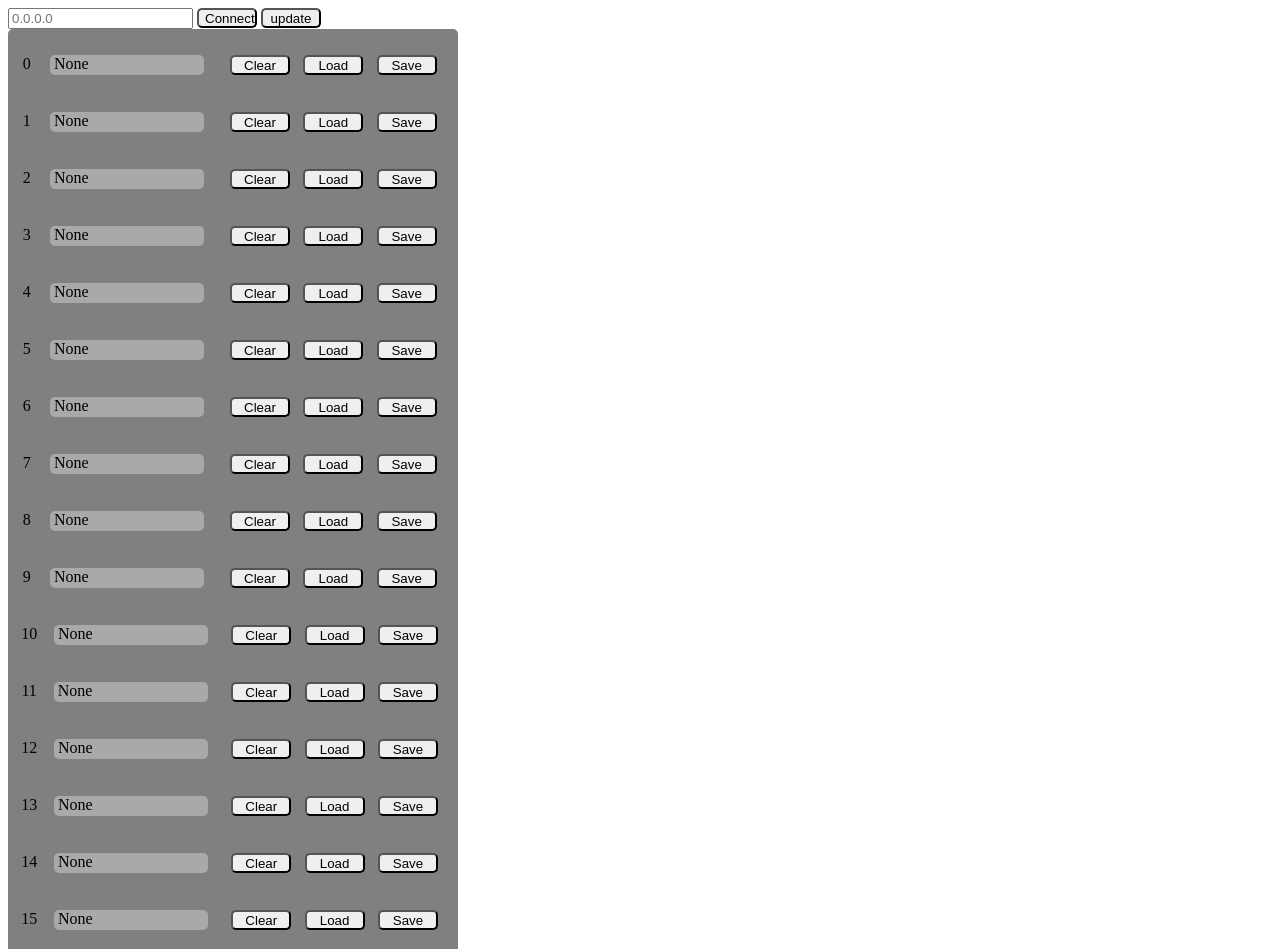
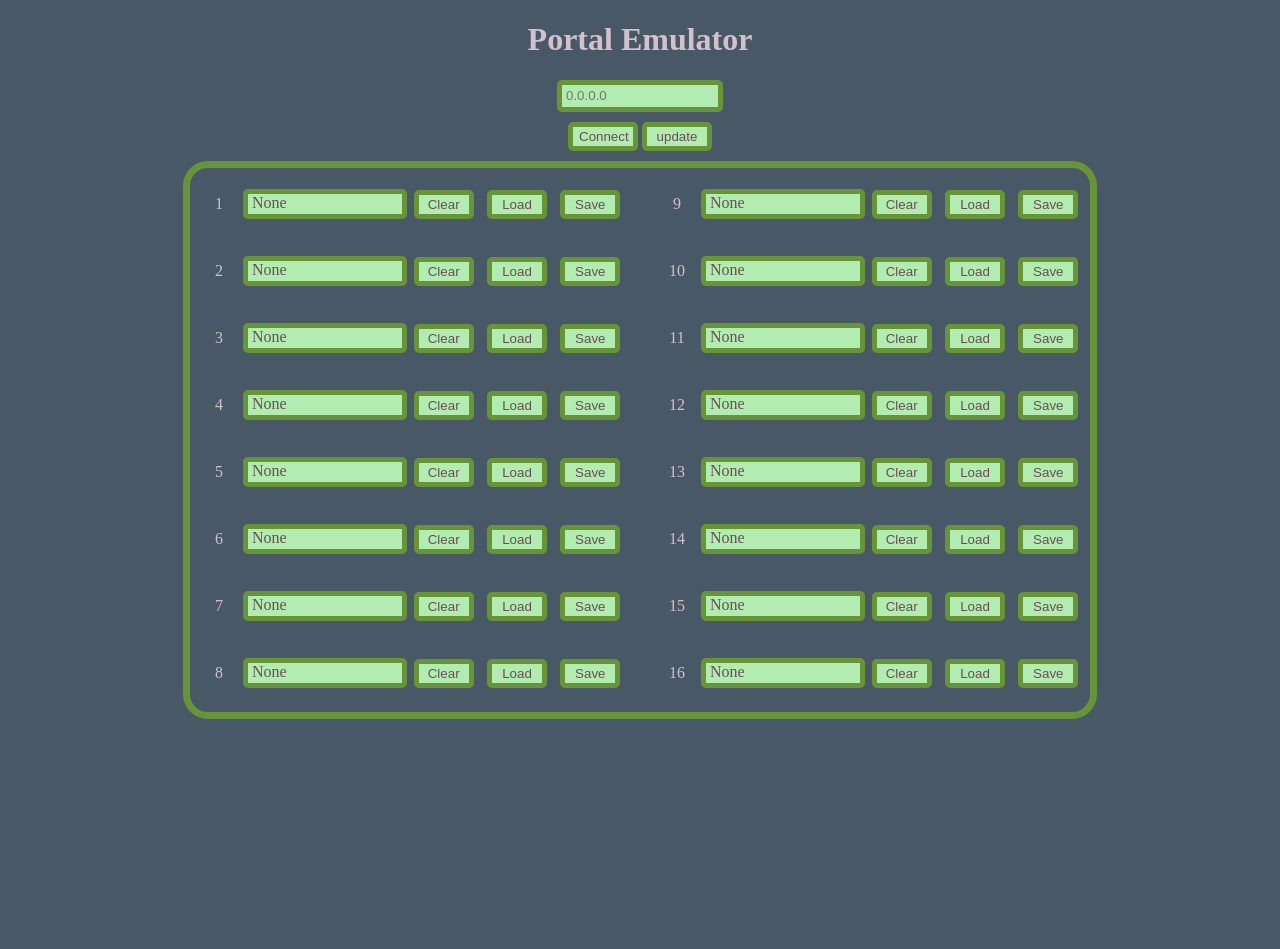
Before and after one commit to pop-emu/portal-interface, an Astro site: page / in a window 1280 px wide. Shown: the top 949 px of the page. After the commit the page ends 800 px from the top, so only its background shows below. Built offline with nearby package versions, Linux system fonts and the light colour scheme; Astro itself is replaced by a stand-in of ours.

Commit message:
Started working on styling

```diff
--- a/src/components/Figure.astro
+++ b/src/components/Figure.astro
@@ -9,11 +9,11 @@ const {index} = Astro.props as Props;
 ---
 
 <div data-index={index} data-id={0} data-variant={0} data-status={0} class="figure">
-	<p>{index}</p>
+	<p class="index">{index + 1}</p>
 	<p class="name">
 		None
 	</p>
-	<div id="buttons">
+	<div class="buttons">
 		<button class="clearBtn">
 			Clear
 		</button>
--- a/src/components/Figure.css
+++ b/src/components/Figure.css
@@ -3,25 +3,37 @@
 	flex-direction: row;
 	justify-content: space-around;
 	row-gap: 10px;
+	margin-top: 5px;
 	margin-left: 5px;
 	margin-right: 5px;
 }
 
-.name {
+.index {
+	color: #D3C0CD;
+	vertical-align: middle;
+	margin: auto;
+}
+
+.name, #address {
 	padding-left:4px;
 	min-height: 20px;
 	width: 150px;
 	max-width: 150px;
 	border-radius: 5px;
-	background-color: darkgray;
+	background-color: #B2ECB1;
+	text-align: left;
+	color: #6b4d57;
+	border-width: 5px;
+	border-style: solid;
+	border-radius: 5px;
+	border-color: #679436;
 }
 
-.figure:not(:first-child) {
-	margin-top: 5px;
-}
-
-.figure:first-child {
-	margin-top: 10px;
+@media (min-width: 920px)
+{
+	.figure[data-index="8"] {
+		padding-top: 5px;
+	}
 }
 
 .figure:last-child {
@@ -30,11 +42,15 @@
 
 button {
 	width: 60px;
-	height: 20px;
+	height: 29.6px;
 	border-radius: 5px;
+	border-width: 5px;
+	border-style: solid;
+	border-color: #679436;
+	background-color: #B2ECB1;
 }
 
-#buttons {
+.buttons {
 	display: flex;
   	justify-content: space-around;
   	align-items: center;
--- a/src/config.ts
+++ b/src/config.ts
@@ -1,2 +1 @@
 export const MAX_FIGURES: number = 16;
-export const DEVICE_URL: string = "http://192.168.178.202"
--- a/src/pages/index.astro
+++ b/src/pages/index.astro
@@ -8,14 +8,19 @@ import "./index.css"
 	<head>
 		<meta charset="utf-8" />
 		<link rel="icon" type="image/svg+xml" href="/favicon.svg" />
-		<meta name="viewport" content="width=device-width" />
+		<meta name="viewport" content="width=device-width, initial-scale=1" />
 		<meta name="generator" content={Astro.generator} />
 		<title>Astro</title>
 	</head>
 	<body>
-		<input type="text" placeholder="0.0.0.0" pattern="^(?:[0-9]{1,3}\.){3}[0-9]{1,3}$" required>
-		<button id="connect">Connect</button>
-		<button id="update">update</button>
+		<div id="topMenu">
+			<h1>Portal Emulator</h1>
+			<input type="text" placeholder="0.0.0.0" pattern="^(?:[0-9]{1,3}\.){3}[0-9]{1,3}$" id="address" required>
+			<div id="buttons">
+				<button id="connect">Connect</button>
+				<button id="update">update</button>
+			</div>
+		</div>
 		<input type="file" id="fileElem" style="display:none" />
 		<div id="figures">
 			{
@@ -28,12 +33,17 @@ import "./index.css"
 </html>
 
 <script>
-	import { DEVICE_URL } from "../config"
 	import figuresList from "../assets/figures.json"
 
 	const connectButton = document.getElementById("connect")! as HTMLElement;
 	const updateButton = document.getElementById("update")! as HTMLElement;
 	const fileInput = document.getElementById("fileElem")! as HTMLElement;
+	const IPInput = document.getElementById("address")! as HTMLInputElement;
+
+	const DEVICE_URL = () => {
+		return `http://${IPInput.value!}`;
+	}
+
 
 	connectButton.onclick = () => {
 		Connect();
@@ -49,7 +59,7 @@ import "./index.css"
 
 		const file = element.files![0];
 
-		const response = await fetch(`${DEVICE_URL}/api/v1/figure/${index}/set`, {method: "POST", body: await file.arrayBuffer()});
+		const response = await fetch(`${DEVICE_URL()}/api/v1/figure/${index}/set`, {method: "POST", body: await file.arrayBuffer()});
 
 		console.log(response);
 
@@ -68,12 +78,12 @@ import "./index.css"
 
 	async function Connect()
 	{
-		let infoResponse = await fetch(DEVICE_URL + "/api/v1/info", {method: "GET"});
+		let infoResponse = await fetch(DEVICE_URL() + "/api/v1/info", {method: "GET"});
 
 		while(!infoResponse.ok)
 		{
 			console.log("retrying...")
-			infoResponse = await fetch(DEVICE_URL + "/api/v1/info", {method: "GET"});
+			infoResponse = await fetch(DEVICE_URL() + "/api/v1/info", {method: "GET"});
 		}
 
 		const info = await infoResponse.json();
@@ -85,7 +95,7 @@ import "./index.css"
 
 	async function UpdateStatus()
 	{
-		const statusResponse = await fetch(DEVICE_URL + "/api/v1/status", {method: "GET"});
+		const statusResponse = await fetch(DEVICE_URL() + "/api/v1/status", {method: "GET"});
 
 		console.log(statusResponse);
 
@@ -136,7 +146,7 @@ import "./index.css"
 
 		const index: number = parseInt(figure.dataset.index!);
 
-		const response = await fetch(`${DEVICE_URL}/api/v1/figure/${index}/clear`, {method: "POST"});
+		const response = await fetch(`${DEVICE_URL()}/api/v1/figure/${index}/clear`, {method: "POST"});
 
 		console.log(response);
 
@@ -151,7 +161,7 @@ import "./index.css"
 
 		const index: number = parseInt(figure.dataset.index!);
 
-		const response = await fetch(`${DEVICE_URL}/api/v1/figure/${index}/get`, {method: "GET"});
+		const response = await fetch(`${DEVICE_URL()}/api/v1/figure/${index}/get`, {method: "GET"});
 
 		console.log(response);
 
--- a/src/pages/index.css
+++ b/src/pages/index.css
@@ -1,7 +1,49 @@
-#figures {
+body {
+	background-color: #495867;
+	margin: 0px;
+	text-align: center;
+}
+
+h1 {
+	color: #D3C0CD;
+}
+
+button {
+	color: #6b4d57;
+}
+
+#topMenu {
 	display: flex;
 	flex-direction: column;
-	width: 450px;
-	background-color: gray;
-	border-radius: 5px;
+	align-items: center;
+	width: 250px;
+	margin: auto;
 }
+
+#buttons {
+	margin-top: 10px;
+	margin-bottom: 10px;
+}
+
+#buttons button {
+	width: 70px;
+}
+
+#figures {
+	display: block;
+	margin: auto;
+	max-width: 900px;
+	border-color: #679436;
+	border-style: solid;
+	border-width: 7.5px;
+	border-radius: 25px;
+	column-count: 2;
+}
+
+@media (max-width: 920px)
+{
+	#figures {
+		column-count: 1;
+		max-width: 450px;
+	}
+}
```
